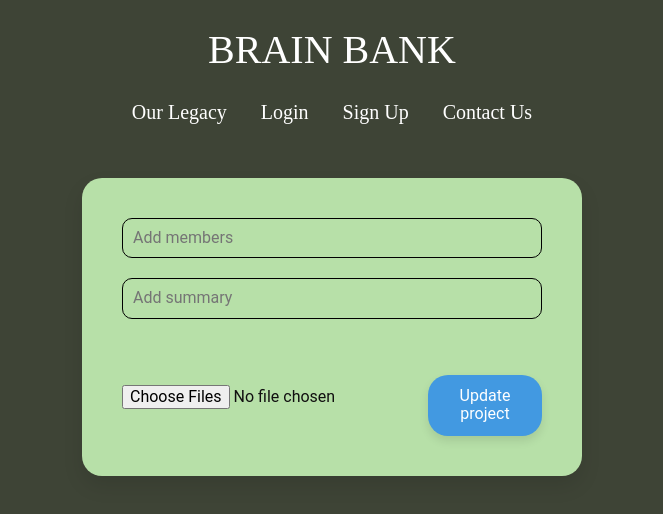
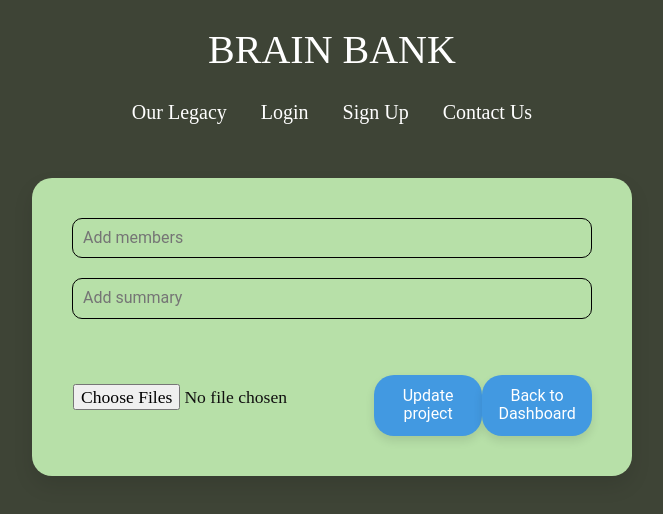
Before and after one commit to TaranChowdhury/BrainBank, a React (Create React App) app in the folder mern/client/: page /project/1/update in a window 1280 px wide. Shown: the top 514 px of the page, without its empty margins (308-971 px from the left). Built offline with nearby package versions, Linux system fonts and the light colour scheme.

Commit message:
fixed minute details on css side

```diff
--- a/mern/client/src/pages/Project/Project.css
+++ b/mern/client/src/pages/Project/Project.css
@@ -22,14 +22,16 @@
     text-align: center;
     color: #fff;
 }
-.fileContainer{
+
+.fileContainer {
     background-color: #AFE0A8;
     padding: 10px;
     margin-bottom: 10%;
     border-radius: 10px;
 
 }
-.headers{
+
+.headers {
     font-family: "Source Serif Pro", serif;
     font-size: 20px;
     font-weight: 300;
@@ -44,12 +46,13 @@ option {
     width: 200px;
 }
 
-select{
+select {
     height: 40px;
     background-color: #AFE0A8;
     width: 200px;
 }
-.entryBoxes{
+
+.entryBoxes {
     border: 1px solid white;
     border-radius: 10px;
     background-color: transparent;
@@ -57,6 +60,7 @@ select{
     padding: 8px 12px 10px 12px;
     margin-bottom: 20%;
 }
+
 .text-green-500 {
     color: #48bb78;
 }
@@ -78,12 +82,6 @@ label {
 
 }
 
-/* input[type="file"] {
-    display: none;
-} */
-
-
-
 button[type="submit"] {
     background-color: #4299e1;
     border: none;
@@ -95,7 +93,18 @@ button[type="submit"] {
     transition: all 0.3s ease;
 }
 
-.buttonContainer{
+button[type="button"] {
+    background-color: #4299e1;
+    border: none;
+    border-radius: 2rem;
+    color: #fff;
+    cursor: pointer;
+    padding: 0.75rem 1rem;
+    margin-top: 1rem;
+    transition: all 0.3s ease;
+}
+
+.buttonContainer {
     display: flex;
     justify-content: center;
     align-items: center;
@@ -103,5 +112,22 @@ button[type="submit"] {
 
 button[type="submit"]:hover:not(:disabled) {
     background-color: #2b6cb0;
-    /* You can replace this with your desired color */
 }
+
+button[type="button"]:hover {
+    background-color: #2b6cb0;
+}
+
+.file-input-label {
+    background-color: #e0e0e0;
+    color: #333;
+}
+
+/* File input box */
+.file-input {
+    font-family: "Source Serif pro";
+    font-size: 1.1rem;
+    font-weight: 200;
+    border: 1px solid #b7e0a8;
+    text-align: center;
+}
--- a/mern/client/src/pages/Project/Project.jsx
+++ b/mern/client/src/pages/Project/Project.jsx
@@ -6,9 +6,6 @@ import makeAnimated from "react-select/animated"
 import "./Project.css"
 import '../../fonts.css'
 import { useNavigate } from 'react-router-dom';
-
-
-
 
 const animatedComponents = makeAnimated()
 
@@ -76,7 +73,6 @@ const Project = () => {
     navigate('/dashboard');
   };
 
-
   const handleFileChange = (e) => {
     const selectedFiles = Array.from(e.target.files);
     setFiles(selectedFiles);
@@ -115,7 +111,7 @@ const Project = () => {
         </div>
         <label className="headers" htmlFor="projectTittle">File*</label>
         <div className="fileContainer">
-          <input id="projectTittle" type="file" onChange={handleFileChange} multiple />
+          <input className="file-input" id="projectTittle" type="file" onChange={handleFileChange} multiple />
         </div>
         <div>
           <label className="headers">Create Your Team</label>
@@ -136,9 +132,8 @@ const Project = () => {
         <div className="buttonContainer">
           <button type="submit" disabled={loading}>
             {loading ? 'Uploading...' : 'Create project'}
-
           </button>
-          <button onClick={goBack}>Back to Dashboard</button>
+          <button type="button" onClick={goBack}>Back to Dashboard</button>
 
         </div>
 
--- a/mern/client/src/pages/Project/ProjectDetails.jsx
+++ b/mern/client/src/pages/Project/ProjectDetails.jsx
@@ -1,7 +1,6 @@
 import React, { useEffect, useState } from 'react';
 import { useParams } from 'react-router-dom';
 import axios from 'axios';
-import { Link } from 'react-router-dom';
 import "./Project.css"
 import "./ProjectDetails.css"
 import{useNavigate} from 'react-router-dom';
@@ -17,6 +16,9 @@ const ProjectDetails = () => {
   }, []);
   const goBack = () => {
     navigate('/dashboard');
+  };
+  const handleUpdateClick = () => {
+    navigate(`/project/${projectId}/update`, { state: { prevPath: `/project/${projectId}` } });
   };
 
   const fetchProjectDetails = async () => {
@@ -49,8 +51,6 @@ const ProjectDetails = () => {
 
         </div>
       ))}
-      <p>File name: {project.file.name}</p>
-      <p>File type: {project.file.type}</p>
       {project.users.map((user, index) => (
         <p key={index}>Members: {user.userID.email}</p> // Display member names
       ))}
@@ -69,7 +69,7 @@ const ProjectDetails = () => {
 
       <p>Created at: {new Date(project.createdAt).toLocaleString()}</p>
 
-      <Link to={`/project/${projectId}/update`}><button type="submit">Update Project</button></Link>
+      <button type="submit" onClick={handleUpdateClick}>Update Project</button>
       <button onClick={goBack}>Back to Dashboard</button>
 
     </div>
--- a/mern/client/src/pages/Project/ProjectUpdate.css
+++ b/mern/client/src/pages/Project/ProjectUpdate.css
@@ -9,7 +9,7 @@ body {
     display: flex;
     flex-direction: column;
     align-items: center;
-    max-width: 500px;
+    max-width: 600px;
     margin: auto;
     padding: 40px;
     background-color: #b7e0a8;
@@ -55,3 +55,27 @@ button[type="submit"] {
 button[type="submit"]:hover:not(:disabled) {
     background-color: #2b6cb0;
 }
+
+button[type="button"] {
+    background-color: #4299e1;
+    border: none;
+    border-radius: 20px;
+    color: #fff;
+    cursor: pointer;
+    padding: 0.75rem 1rem;
+    transition: all 0.3s ease;
+    font-size: 16px;
+    box-shadow: 0px 5px 10px rgba(0, 0, 0, 0.1);
+}
+
+button[type="button"]:hover {
+    background-color: #2b6cb0;
+}
+
+.file-input {
+    font-family: "Source Serif pro";
+    font-size: 1.1rem;
+    font-weight: 200;
+    border: 1px solid #b7e0a8;
+    text-align: center;
+}
--- a/mern/client/src/pages/Project/ProjectUpdate.jsx
+++ b/mern/client/src/pages/Project/ProjectUpdate.jsx
@@ -1,9 +1,8 @@
 import { useState } from 'react';
 import axios from 'axios';
 import { useParams } from 'react-router-dom';
-import { useNavigate } from 'react-router-dom'; // Import useParams
+import { useNavigate, useLocation } from 'react-router-dom'; // Import useParams
 import './ProjectUpdate.css';
-
 
 function ProjectUpdate() {
   const { projectId } = useParams();
@@ -11,6 +10,8 @@ function ProjectUpdate() {
   const [newMembers, setNewMembers] = useState('');
   const [newSummary, setNewSummary] = useState('');
   const [newFiles, setNewFiles] = useState(null);
+  const location = useLocation();
+  const { prevPath } = location.state || { prevPath: '/dashboard' };
 
   const handleUpdateSubmit = async (e) => {
     e.preventDefault();
@@ -44,6 +45,10 @@ function ProjectUpdate() {
     setNewFiles(e.target.files);
   };
 
+  const goBack = () => {
+    navigate(prevPath);
+  };
+
   return (
     <form className="project-update-form " onSubmit={handleUpdateSubmit}>
       <input
@@ -59,8 +64,9 @@ function ProjectUpdate() {
         placeholder="Add summary"
       />
       <div className="buttonContainer">
-        <input type="file" multiple onChange={handleFileChange} />
+        <input className="file-input" type="file" multiple onChange={handleFileChange} />
         <button type="submit">Update project</button>
+        <button type="button" onClick={goBack}>Back to Dashboard</button>
       </div>
     </form>
   );
```
Also changed, not shown: 4 other files (tests, documents, lock files or other folders). Lines whose indentation alone changed are shown as unchanged.
